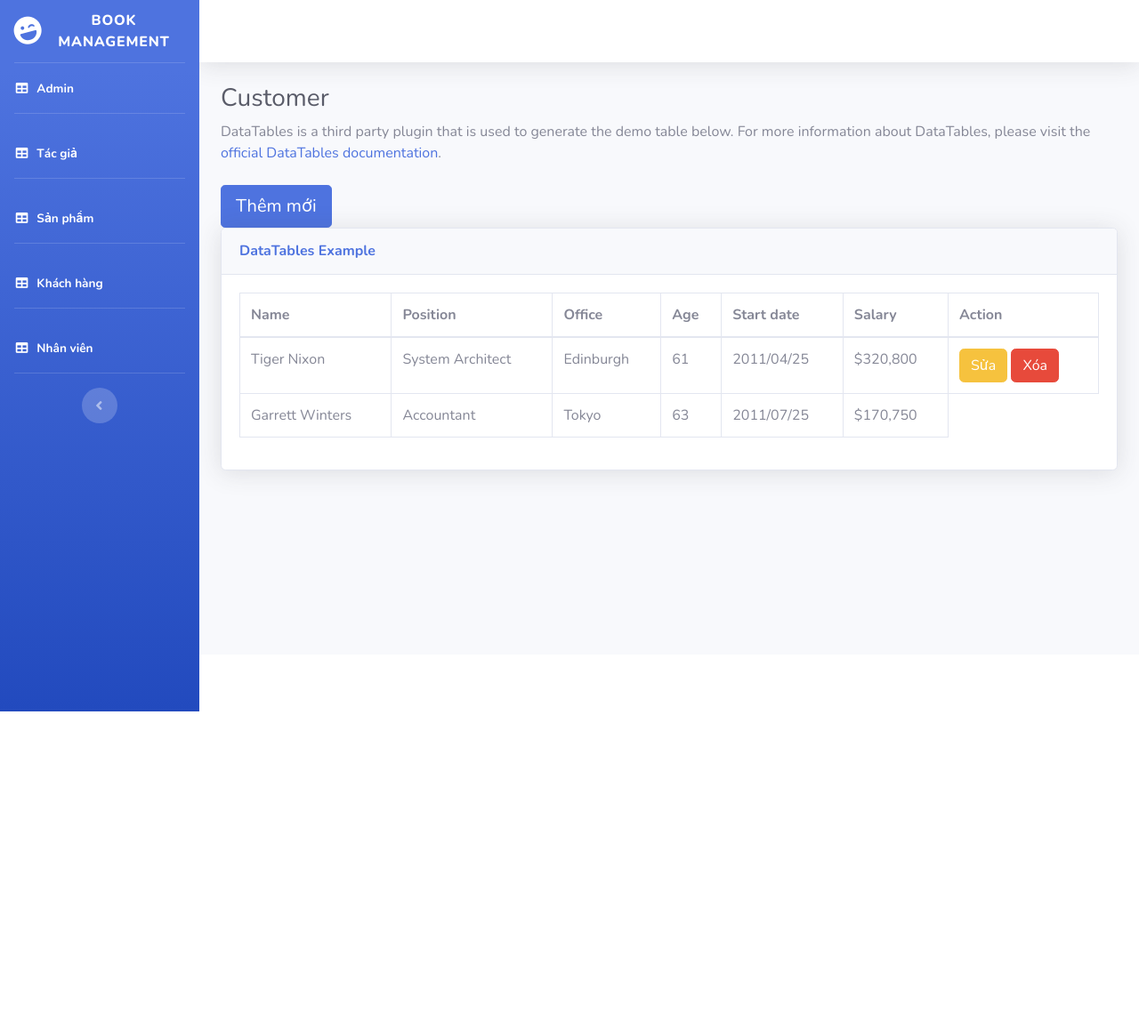
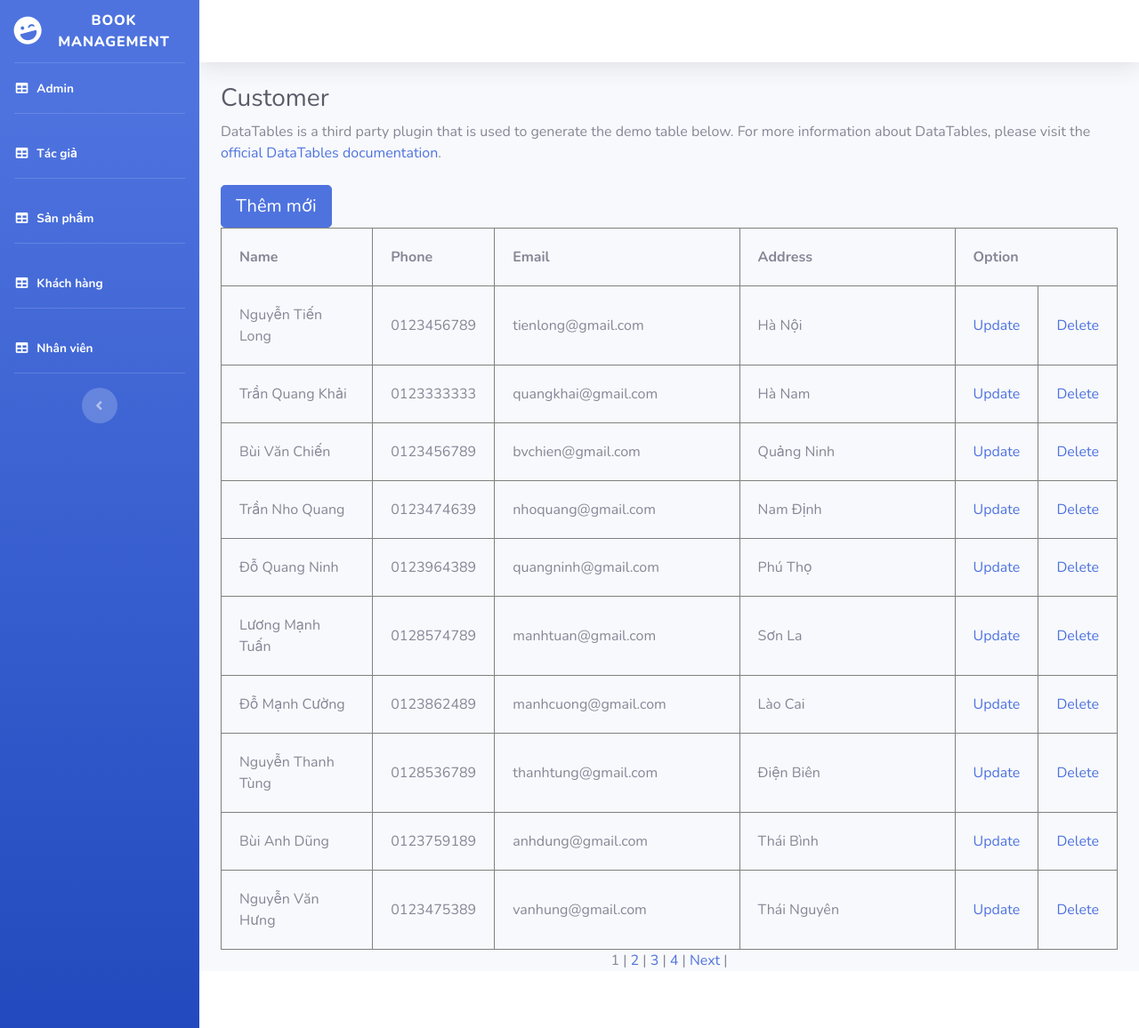
Before and after one commit to NinetyNineD/book_management, a PHP site: page /khach-hang.php in a window 1280 px wide. Shown: the whole page at 89% size. Before the commit the page ends 800 px from the top, so only its background shows below. Run offline with PHP 8.4, Linux system fonts and the light colour scheme; data comes from the database, SQL or seed files in the repository.

Commit message:
Hiển thị dữ liệu và phân trang

```diff
--- a/khach-hang.php
+++ b/khach-hang.php
@@ -40,7 +40,7 @@
     <ul class="navbar-nav bg-gradient-primary sidebar sidebar-dark accordion" id="accordionSidebar">
 
       <!-- Sidebar - Brand -->
-      <a class="sidebar-brand d-flex align-items-center justify-content-center" href="index.html">
+      <a class="sidebar-brand d-flex align-items-center justify-content-center" href="index.php">
         <div class="sidebar-brand-icon rotate-n-15">
           <i class="fas fa-laugh-wink"></i>
         </div>
@@ -54,7 +54,7 @@
 
       <!-- Nav Item - Tables -->
       <li class="nav-item active">
-        <a class="nav-link" href="index.html">
+        <a class="nav-link" href="index.php">
           <i class="fas fa-fw fa-table"></i>
           <span>Admin</span></a>
       </li>
@@ -63,7 +63,7 @@
       <hr class="sidebar-divider d-none d-md-block">
       <!-- Nav Item - Tables -->
       <li class="nav-item active">
-        <a class="nav-link" href="tac-gia.html">
+        <a class="nav-link" href="tac-gia.php">
           <i class="fas fa-fw fa-table"></i>
           <span>Tác giả</span></a>
       </li>
@@ -72,7 +72,7 @@
       <hr class="sidebar-divider d-none d-md-block">
       <!-- Nav Item - Tables -->
       <li class="nav-item active">
-        <a class="nav-link" href="san-pham.html">
+        <a class="nav-link" href="san-pham.php">
           <i class="fas fa-fw fa-table"></i>
           <span>Sản phẩm</span></a>
       </li>
@@ -81,7 +81,7 @@
       <hr class="sidebar-divider d-none d-md-block">
       <!-- Nav Item - Tables -->
       <li class="nav-item active">
-        <a class="nav-link" href="khach-hang.html">
+        <a class="nav-link" href="khach-hang.php">
           <i class="fas fa-fw fa-table"></i>
           <span>Khách hàng</span></a>
       </li>
@@ -90,7 +90,7 @@
       <hr class="sidebar-divider d-none d-md-block">
       <!-- Nav Item - Tables -->
       <li class="nav-item active">
-        <a class="nav-link" href="nhan-vien.html">
+        <a class="nav-link" href="nhan-vien.php">
           <i class="fas fa-fw fa-table"></i>
           <span>Nhân viên</span></a>
       </li>
@@ -151,6 +151,27 @@
             Thêm mới
           </button>
 
+
+            <?php
+            $conn = mysqli_connect('localhost', 'root', '', 'bookmanagement');
+
+            if (isset($_POST['INSERT'])){
+
+                $name_customer_insert = $_POST['name_customer_insert'];
+                $phone_customer_insert = $_POST['phone_customer_insert'];
+                $email_customer_insert = $_POST['email_customer_insert'];
+                $address_customer_insert = $_POST['address_customer_insert'];
+
+
+                $insert = mysqli_query($conn,"INSERT INTO customer(NAME_CUSTOMER,PHONE_CUSTOMER,EMAIL_CUSTOMER,ADDRESS_CUSTOMER) VALUE (N'$name_customer_insert',N'$phone_customer_insert',N'$email_customer_insert',N'$address_customer_insert')");
+                if($insert){
+                    header('location:khach-hang.php');
+                }
+            }
+
+            ?>
+
+
           <!-- Modal -->
           <div class="modal fade" id="modelId" tabindex="-1" role="dialog" aria-labelledby="modelTitleId"
             aria-hidden="true">
@@ -163,82 +184,124 @@
                   </button>
                 </div>
                 <div class="modal-body">
-                  <form class=" row" >
+                  <form class=" row" method="post" >
                       <label class="col-sm-4 avc" for="name" style="font-weight: bold">Họ và Tên</label>
-                      <input class="col-sm-8 avc" type="text" name="name_customer" id="name" class="form-control" placeholder="" aria-describedby="helpId">
+                      <input class="col-sm-8 avc" type="text" name="name_customer_insert" id="name" class="form-control" placeholder="" aria-describedby="helpId">
 
 
 
                       <label class="col-sm-4 avc" for="phone" style="font-weight: bold">Số Điện Thoại</label>
-                      <input class="col-sm-8 avc" type="text" name="phone_customer" id="phone" class="form-control" placeholder="" aria-describedby="helpId">
+                      <input class="col-sm-8 avc" type="text" name="phone_customer_insert" id="phone" class="form-control" placeholder="" aria-describedby="helpId">
 
 
 
                       <label class="col-sm-4 avc" for="email" style="font-weight:bold ">Email</label>
-                      <input class="col-sm-8 avc" type="email" name="email_customer" id="email" class="form-control" placeholder="" aria-describedby="helpId">
+                      <input class="col-sm-8 avc" type="email" name="email_customer_insert" id="email" class="form-control" placeholder="" aria-describedby="helpId">
 
 
 
                       <label class="col-sm-4 avc" for="address" style="font-weight: bold">Địa Chỉ</label>
-                      <input class="col-sm-8 avc" type="text" name="addresss_customer" id="address" class="form-control" placeholder="" aria-describedby="helpId">
+                      <input class="col-sm-8 avc" type="text" name="addresss_customer_insert" id="address" class="form-control" placeholder="" aria-describedby="helpId">
 
 
                   </form>
                 </div>
                 <div class="modal-footer">
-                  <button type="button" class="btn btn-secondary" data-dismiss="modal">Close</button>
-                  <button type="button" class="btn btn-primary">Save</button>
+                    <input type="submit" name="INSERT" value="SAVE" style="background-color: #dfff2e">
                 </div>
               </div>
             </div>
           </div>
           <!-- DataTales Example -->
-          <div class="card shadow mb-4">
-            <div class="card-header py-3">
-              <h6 class="m-0 font-weight-bold text-primary">DataTables Example</h6>
+
+            <?php
+            // PHẦN XỬ LÝ PHP
+            // BƯỚC 1: KẾT NỐI CSDL
+            $conn = mysqli_connect('localhost', 'root', '', 'bookmanagement');
+
+            // BƯỚC 2: TÌM TỔNG SỐ RECORDS
+            $result = mysqli_query($conn, 'select count(ID_CUSTOMER) as total from customer');
+            $row = mysqli_fetch_assoc($result);
+            $total_records = $row['total'];
+
+            // BƯỚC 3: TÌM LIMIT VÀ CURRENT_PAGE
+            $current_page = isset($_GET['page']) ? $_GET['page'] : 1;
+            $limit = 10;
+
+
+            // BƯỚC 4: TÍNH TOÁN TOTAL_PAGE VÀ START
+            // tổng số trang
+            $total_page = ceil($total_records / $limit);
+
+            // Giới hạn current_page trong khoảng 1 đến total_page
+            if ($current_page > $total_page){
+                $current_page = $total_page;
+            }
+            else if ($current_page < 1){
+                $current_page = 1;
+            }
+
+            // Tìm Start
+            $start = ($current_page - 1) * $limit;
+
+            // BƯỚC 5: TRUY VẤN LẤY DANH SÁCH TIN TỨC
+            // Có limit và start rồi thì truy vấn CSDL lấy danh sách tin tức
+            $result = mysqli_query($conn, "SELECT * FROM customer LIMIT $start, $limit");
+
+            ?>
+            <div>
+                <table width="100%" border="1px" cellspacing="0px" cellpadding="20px">
+                    <tr>
+
+                        <th width="20%">Name</th>
+                        <th width="10%">Phone</th>
+                        <th width="30%">Email</th>
+                        <th width="30%">Address</th>
+                        <th colspan="2" width="10%">Option</th>
+                    </tr>
+                    <?php while ($row = mysqli_fetch_assoc($result)){ ?>
+                        <tr>
+
+                            <td><?php echo $row['NAME_CUSTOMER'] ?></td>
+                            <td><?php echo $row["PHONE_CUSTOMER"] ?></td>
+                            <td><?php echo $row["EMAIL_CUSTOMER"] ?></td>
+                            <td><?php echo $row["ADDRESS_CUSTOMER"] ?></td>
+                            <td><a href="update_customer.php?ID_CUSTOMER=<?php echo $row['ID_CUSTOMER'] ?>">Update</a></td>
+
+                            <td><a href="delete_customer.php?ID_CUSTOMER=<?php echo $row['ID_CUSTOMER']?>" onclick="if(confirm('Do you Sure ?')) return true; else return false">Delete</a></td>
+                        </tr>
+                    <?php } ?>
+                </table>
             </div>
-            <div class="card-body">
-              <div class="table-responsive">
-                <table class="table table-bordered" id="dataTable" width="100%" cellspacing="0">
-                  <thead>
-                    <tr>
-                      <th>Name</th>
-                      <th>Position</th>
-                      <th>Office</th>
-                      <th>Age</th>
-                      <th>Start date</th>
-                      <th>Salary</th>
-                      <th>Action</th>
-                    </tr>
-                  </thead>
+            <div  style="text-align: center; margin: auto">
+                <?php
+                // PHẦN HIỂN THỊ PHÂN TRANG
+                // BƯỚC 7: HIỂN THỊ PHÂN TRANG
 
-                  <tbody>
-                    <tr>
-                      <td>Tiger Nixon</td>
-                      <td>System Architect</td>
-                      <td>Edinburgh</td>
-                      <td>61</td>
-                      <td>2011/04/25</td>
-                      <td>$320,800</td>
-                      <td>
-                        <a name="" id="" class="btn btn-warning" href="#" role="button">Sửa</a>
-                        <a name="" id="" class="btn btn-danger" href="#" role="button">Xóa</a>
-                      </td>
-                    </tr>
-                    <tr>
-                      <td>Garrett Winters</td>
-                      <td>Accountant</td>
-                      <td>Tokyo</td>
-                      <td>63</td>
-                      <td>2011/07/25</td>
-                      <td>$170,750</td>
-                    </tr>
+                // nếu current_page > 1 và total_page > 1 mới hiển thị nút prev
+                if ($current_page > 1 && $total_page > 1){
+                    echo '<a href="khach-hang.php?page='.($current_page-1).'">Prev</a> | ';
+                }
 
-                  </tbody>
-                </table>
-              </div>
+                // Lặp khoảng giữa
+                for ($i = 1; $i <= $total_page; $i++){
+                    // Nếu là trang hiện tại thì hiển thị thẻ span
+                    // ngược lại hiển thị thẻ a
+                    if ($i == $current_page){
+                        echo '<span>'.$i.'</span> | ';
+                    }
+                    else{
+                        echo '<a href="khach-hang.php?page='.$i.'">'.$i.'</a> | ';
+                    }
+                }
+
+                // nếu current_page < $total_page và total_page > 1 mới hiển thị nút prev
+                if ($current_page < $total_page && $total_page > 1){
+                    echo '<a href="khach-hang.php?page='.($current_page+1).'">Next</a> | ';
+                }
+                ?>
             </div>
-          </div>
+
 
         </div>
         <!-- /.container-fluid -->
```
